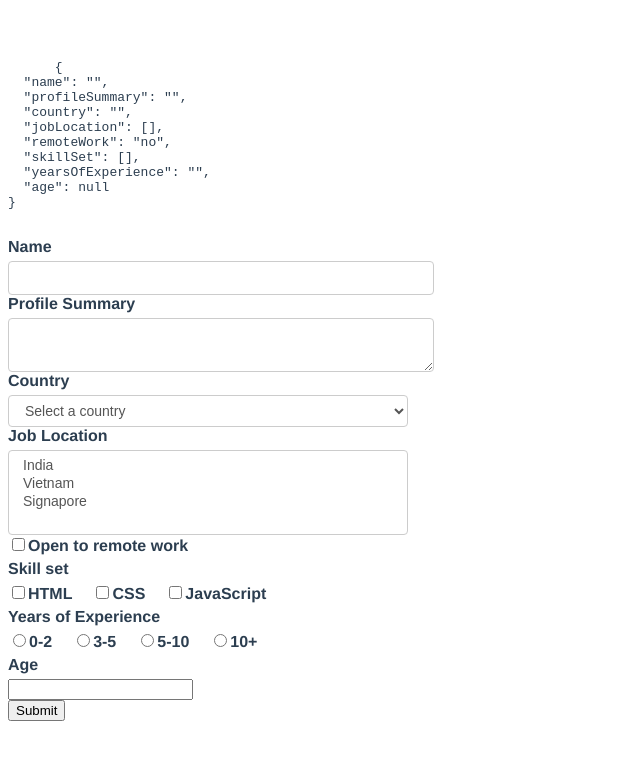
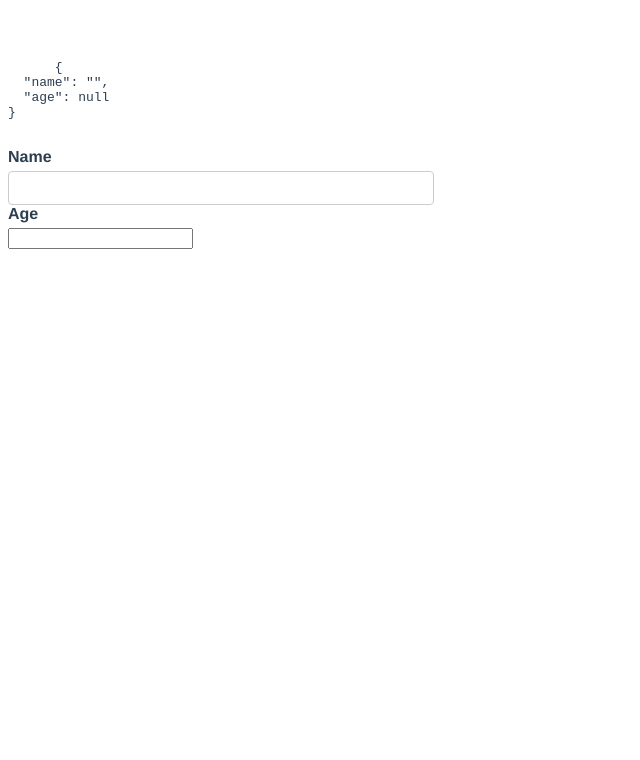
Before and after one commit to DataScientist2807/codevol_vuejs, a Vue app: page / in a window 1280 px wide. Shown: the top 760 px of the page, without its empty margins (0-640 px from the left). Built offline with nearby package versions, Linux system fonts and the light colour scheme.

Commit message:
Modifiers

```diff
--- a/src/App.vue
+++ b/src/App.vue
@@ -8,108 +8,15 @@
   <div>
     <form @submit.prevent="submitForm">
       <!-- Capture user inputs -->
-      <!-- Inputs -->
+      <!-- Inputs with trim and lazy modifiers -->
       <div>
         <label for="name">Name</label>
-        <input type="text" id="name" v-model="formValues.name" />
+        <input type="text" id="name" v-model.trim.lazy="formValues.name" />
       </div>
-      <!-- Textareas -->
-      <div>
-        <label for="profile">Profile Summary</label>
-        <textarea id="profile" v-model="formValues.profileSummary"></textarea>
-      </div>
-      <!-- Single select dropdown control -->
-      <div>
-        <label for="country">Country</label>
-        <select id="country" v-model="formValues.country">
-          <option value="">Select a country</option>
-          <option value="india">India</option>
-          <option value="vietnam">Vietnam</option>
-          <option value="signapore">Signapore</option>
-        </select>
-      </div>
-      <!-- Multiple select dropdown control -->
-      <div>
-        <label for="job-location">Job Location</label>
-        <select id="job-location" multiple v-model="formValues.jobLocation">
-          <option value="india">India</option>
-          <option value="vietnam">Vietnam</option>
-          <option value="signapore">Signapore</option>
-        </select>
-      </div>
-      <!-- checkbox -->
-      <div>
-        <input
-          type="checkbox"
-          id="remoteWork"
-          v-model="formValues.remoteWork"
-          true-value="yes"
-          false-value="no"
-        />
-        <label for="remoteWork">Open to remote work</label>
-      </div>
-      <!-- checkbox group -->
-      <label>Skill set</label>
-      <input
-        type="checkbox"
-        id="html"
-        value="html"
-        v-model="formValues.skillSet"
-      />
-      <label for="html">HTML</label>
-      <input
-        type="checkbox"
-        id="css"
-        value="css"
-        v-model="formValues.skillSet"
-      />
-      <label for="css">CSS</label>
-      <input
-        type="checkbox"
-        id="javascript"
-        value="javascript"
-        v-model="formValues.skillSet"
-      />
-      <label for="javascript">JavaScript</label>
-      <!-- radio -->
-      <div>
-        <label>Years of Experience</label>
-        <input
-          type="radio"
-          id="0-2"
-          value="0-2"
-          v-model="formValues.yearsOfExperience"
-        />
-        <label for="0-2">0-2</label>
-        <input
-          type="radio"
-          id="3-5"
-          value="3-5"
-          v-model="formValues.yearsOfExperience"
-        />
-        <label for="3-5">3-5</label>
-        <input
-          type="radio"
-          id="6-10"
-          value="6-10"
-          v-model="formValues.yearsOfExperience"
-        />
-        <label for="6-10">5-10</label>
-        <input
-          type="radio"
-          id="10+"
-          value="10+"
-          v-model="formValues.yearsOfExperience"
-        />
-        <label for="10+">10+</label>
-      </div>
+      <!-- Age modifier -->
       <div>
         <label for="age">Age</label>
-        <input type="number" id="age" v-model.number="formValues.age" />
-      </div>
-      <!-- submmit form data -->
-      <div>
-        <button>Submit</button>
+        <input @keyup.enter="submitForm" type="number" id="age" v-model.number="formValues.age" />
       </div>
     </form>
   </div>
@@ -122,12 +29,6 @@ export default {
     return {
       formValues: {
         name: "",
-        profileSummary: "",
-        country: "",
-        jobLocation: [],
-        remoteWork: "no",
-        skillSet: [],
-        yearsOfExperience: "",
         age: null,
       },
     };
```
